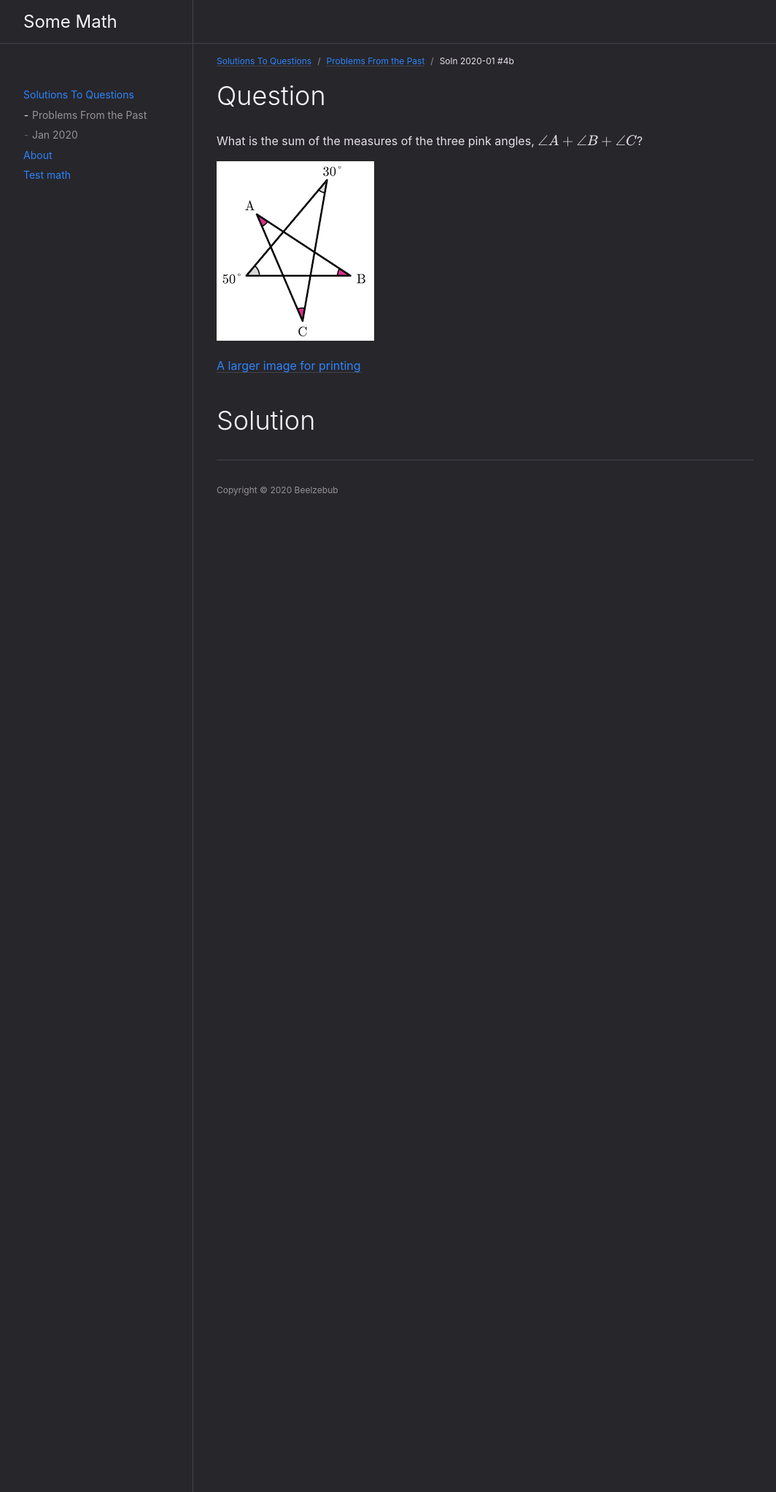
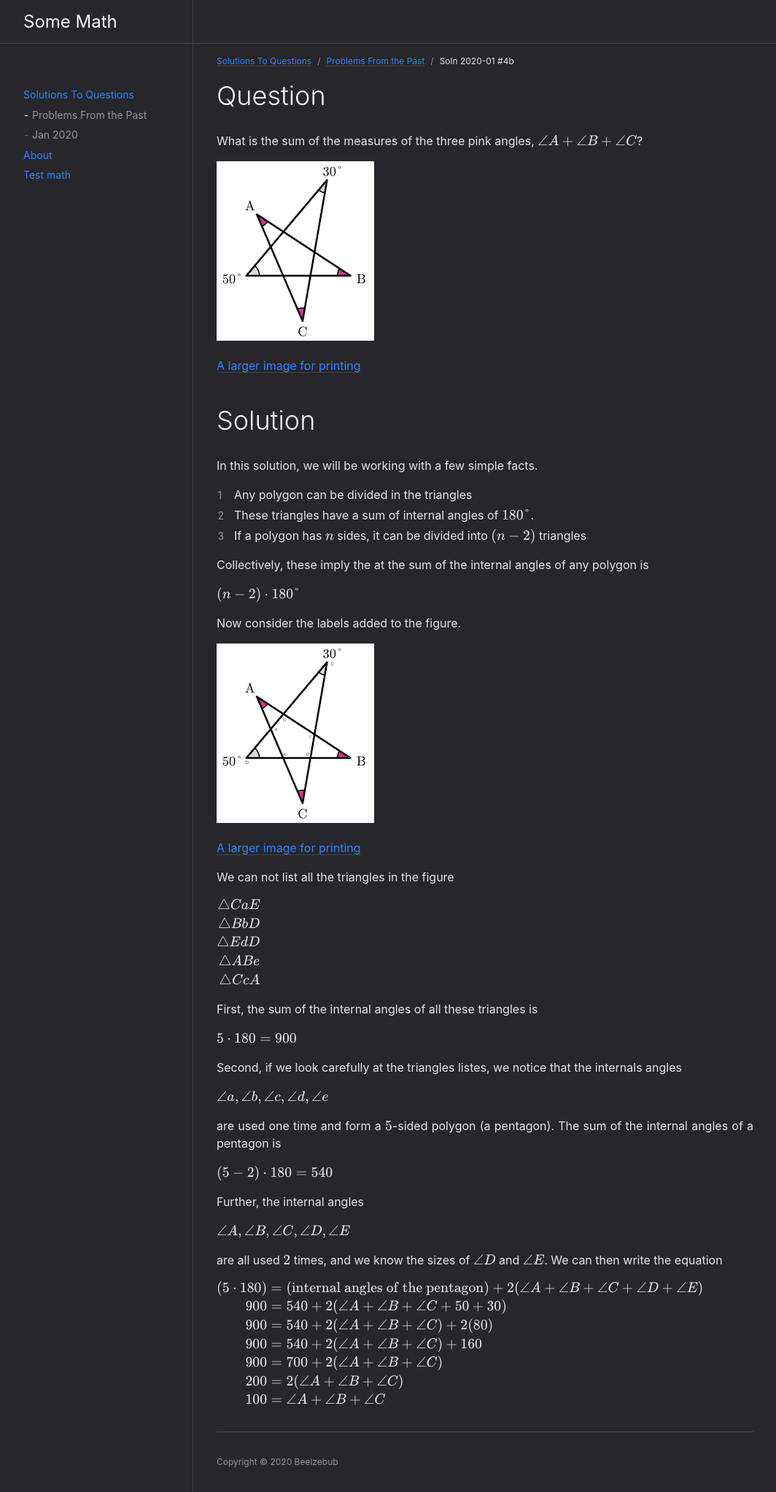
Before and after one commit to oldgooseberry/oldgooseberry.github.io, a Jekyll site: the page built from solns/old/old4b.md, in a window 1280 px wide. Shown: the whole page at 73% size, without its empty margins (107-1171 px from the left). Built offline with Jekyll 4.4.1, drawn with Linux system fonts in a browser that asks for light colours; formulas are drawn with MathJax 3.

Commit message:
Added the solution 4b

```diff
--- a/solns/old/old4b.md
+++ b/solns/old/old4b.md
@@ -19,3 +19,61 @@ What is the sum of the measures of the three pink angles, $\angle{A} + \angle{B}
 
 
 # Solution
+
+In this solution, we will be working with a few simple facts.
+
+1. Any polygon can be divided in the triangles
+2. These triangles have a sum of internal angles of $180°$.
+3. If a polygon has $n$ sides, it can be divided into $(n-2)$ triangles
+
+Collectively, these imply the at the sum of the internal angles of any polygon is
+
+$ (n - 2) \cdot 180°$
+
+Now consider the labels added to the figure.
+
+![](/img/older/angle1_soln_b.png)
+
+[A larger image for printing](/img/older/angle1_soln_b.jpeg)
+
+We can not list all the triangles in the figure
+
+{% raw %}{::nomarkdown}<div>
+$\begin{align*}
+\triangle{CaE}\\
+\triangle{BbD}\\
+\triangle{EdD}\\
+\triangle{ABe}\\
+\triangle{CcA}\\
+\end{align*}$
+</div>{:/}{% endraw %}
+
+First, the sum of the internal angles of all these triangles is
+
+$5 \cdot 180 = 900$
+
+Second, if we look carefully at the triangles listes, we notice that the internals angles
+
+$\angle{a}, \angle{b}, \angle{c}, \angle{d}, \angle{e}$
+
+are used one time and form a $5$-sided polygon (a pentagon). The sum of the internal angles of a pentagon is
+
+$(5 -2) \cdot 180 = 540$
+
+Further, the internal angles
+
+$\angle{A}, \angle{B}, \angle{C}, \angle{D}, \angle{E}$
+
+are all used $2$ times, and we know the sizes of $\angle{D}$ and $\angle{E}$. We can then write the equation
+
+{% raw %}{::nomarkdown}<div>
+$\begin{align*}
+(5 \cdot 180) &= (\text{internal angles of the pentagon}) + 2 (\angle{A} + \angle{B} + \angle{C} + \angle{D} + \angle{E}) \\
+900 &= 540 + 2(\angle{A} + \angle{B} + \angle{C} + 50 + 30) \\
+900 &= 540 + 2(\angle{A} + \angle{B} + \angle{C}) + 2(80) \\
+900 &= 540 + 2(\angle{A} + \angle{B} + \angle{C}) + 160 \\
+900 &= 700 + 2(\angle{A} + \angle{B} + \angle{C}) \\
+200 &= 2(\angle{A} + \angle{B} + \angle{C}) \\
+100 &= \angle{A} + \angle{B} + \angle{C} \\
+\end{align*}$
+</div>{:/}{% endraw %}
```
Also changed, not shown: img/older/angle1_soln_b.jpeg (added), img/older/angle1_soln_b.png (added).
